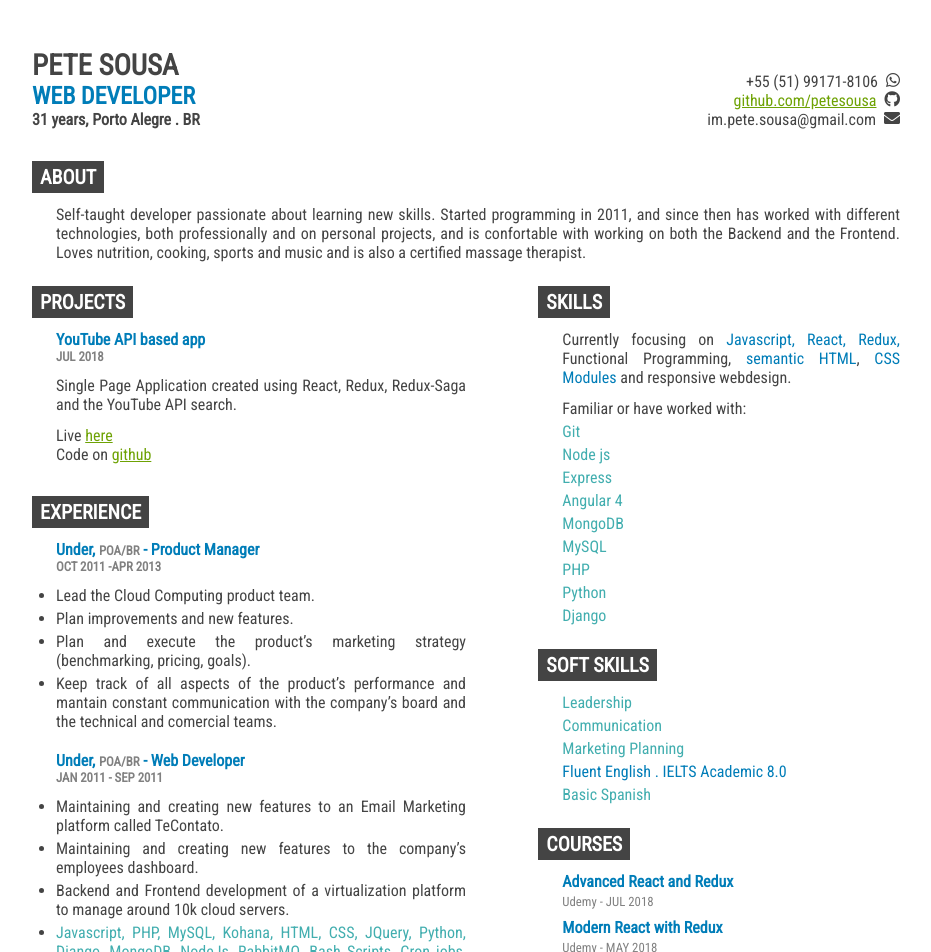
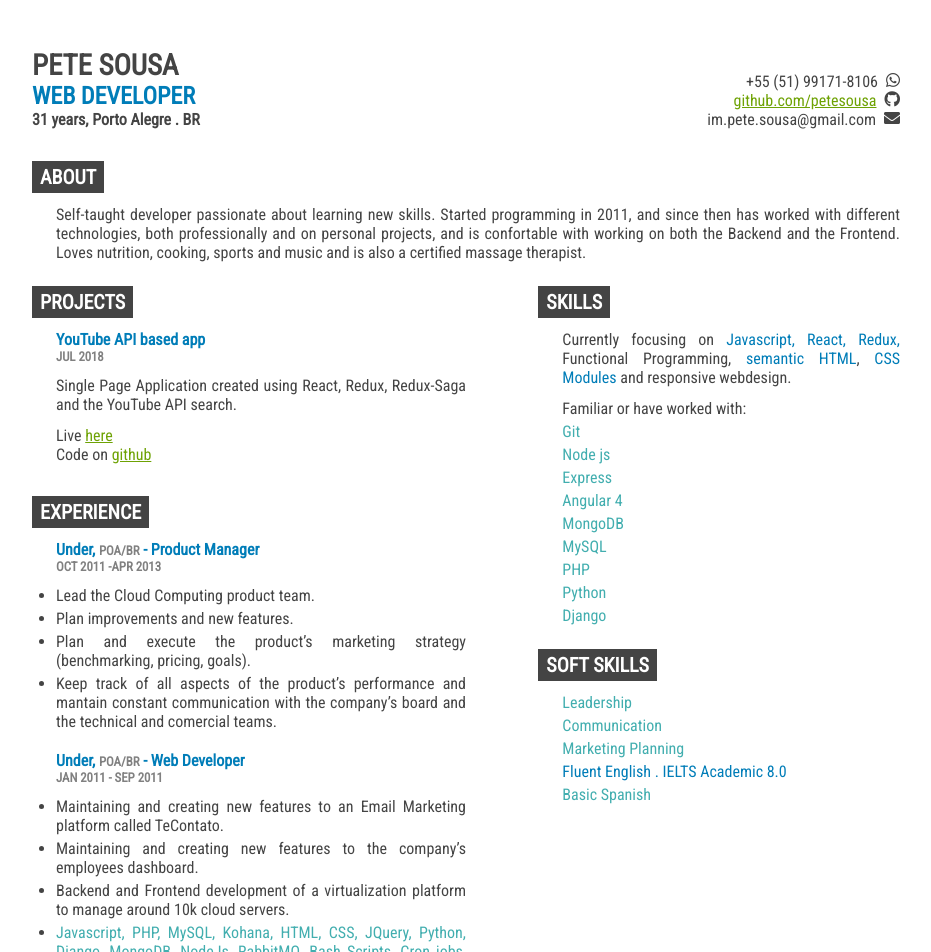
Before and after one commit to petesousa/petesousa-resume, a React (Create React App) app: page / in a window 1280 px wide. Shown: the top 952 px of the page, without its empty margins (174-1105 px from the left). Built offline with nearby package versions, Linux system fonts and the light colour scheme.

Commit message:
reorganizing displayed components and content

```diff
--- a/src/App.js
+++ b/src/App.js
@@ -7,7 +7,6 @@ import About from './About/About'
 import Projects from './Projects/Projects'
 import Skills from './Skills/Skills'
 import Experience from './Experience/Experience'
-import Courses from './Courses/Courses'
 import Contact from './Contact/Contact'
 
 class App extends Component {
@@ -20,7 +19,6 @@ class App extends Component {
         <Projects />
         <Skills />
         <Experience />
-        <Courses />
         <Contact />
 
       </main>
```
